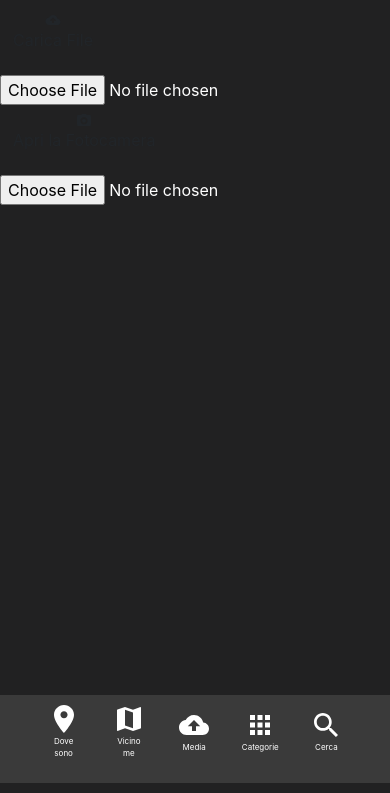
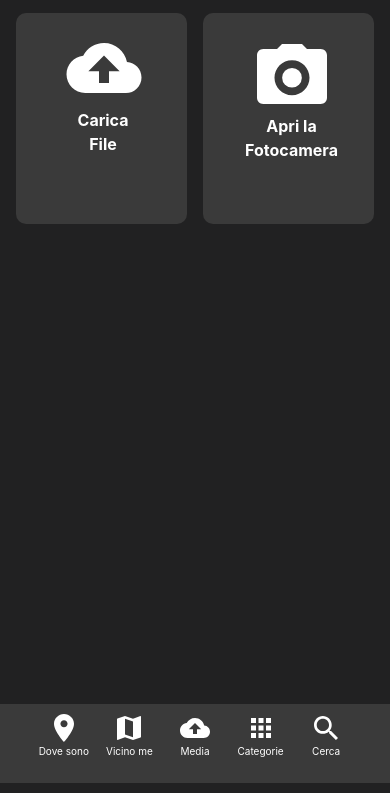
Before and after one commit to FrancescoCerio/WhereMI, a plain HTML site: page src/media.html in a window 390 px wide. Shown: the part 61-854 px from the top of the page. Drawn offline with nearby package versions, Linux system fonts and the light colour scheme.

Commit message:
Update style.css

```diff
--- a/src/style.css
+++ b/src/style.css
@@ -40,9 +40,30 @@ nav p {
     float: left;
 }
 
-@media only screen and (max-width: 600px) {
-  nav p {
-    font-size: 8px;
+.col a{
+  text-decoration:none;
+}
+
+.col a:hover{
+  color:#fff;
+}
+
+
+/* MOBILE */
+
+@media only screen and (max-width: 450px) {
+  .navbar{
+    text-align: center;
+    /*padding: 20px;*/
+  }
+
+  .col{
+    padding: 0 1%;
+    margin: 0;
+  }
+
+  ion-icon{
+    font-size: small;
   }
 }
 
@@ -75,3 +96,82 @@ nav p {
   padding-bottom: 4px;
   padding-top: 4px;
 }
+
+/* CSS PAGINA MEDIA */
+.div-left{
+  background-color: #3A3A3A;
+  width: 44%;
+  height: 25%;
+  border: 0px;
+  border-radius: 10px;
+  float:left;
+  margin:2% auto auto 4%;
+  text-align: center;
+  position:relative;
+  overflow:hidden;
+  cursor: pointer;
+}
+
+.btn {
+  color: #fff;
+  font-weight: bold;
+  cursor: pointer;
+}
+
+
+.div-left input[type=file]{
+  font-size: 100px;
+  position: absolute;
+  left: 0;
+  top: 0;
+  opacity: 0;
+  border: none;
+  background: none;
+  color: transparent;
+  position:absolute;
+  cursor: pointer;
+}
+
+.div-left input[type=file]:hover{
+  cursor: pointer;
+}
+
+.div-right{
+  background-color: #3A3A3A;
+  width: 44%;
+  height: 25%;
+  border: 0px;
+  border-radius: 10px;
+  float:right;
+  margin:2% 4% auto auto;
+  text-align: center;
+  position:relative;
+  overflow:hidden;
+  cursor: pointer;
+}
+
+.div-right input[type=file]{
+  font-size: 100px;
+  position: absolute;
+  left: 0;
+  top: 0;
+  opacity: 0;
+  border: none;
+  background: none;
+  color: transparent;
+  position:absolute;
+  cursor: pointer;
+}
+
+.div-right input[type=file]:hover{
+  cursor: pointer;
+}
+
+.media-icon{
+  margin:10% auto auto 4%;
+  font-size: 80px;
+}
+
+.box-text{
+  padding-left:4%;
+}
```
